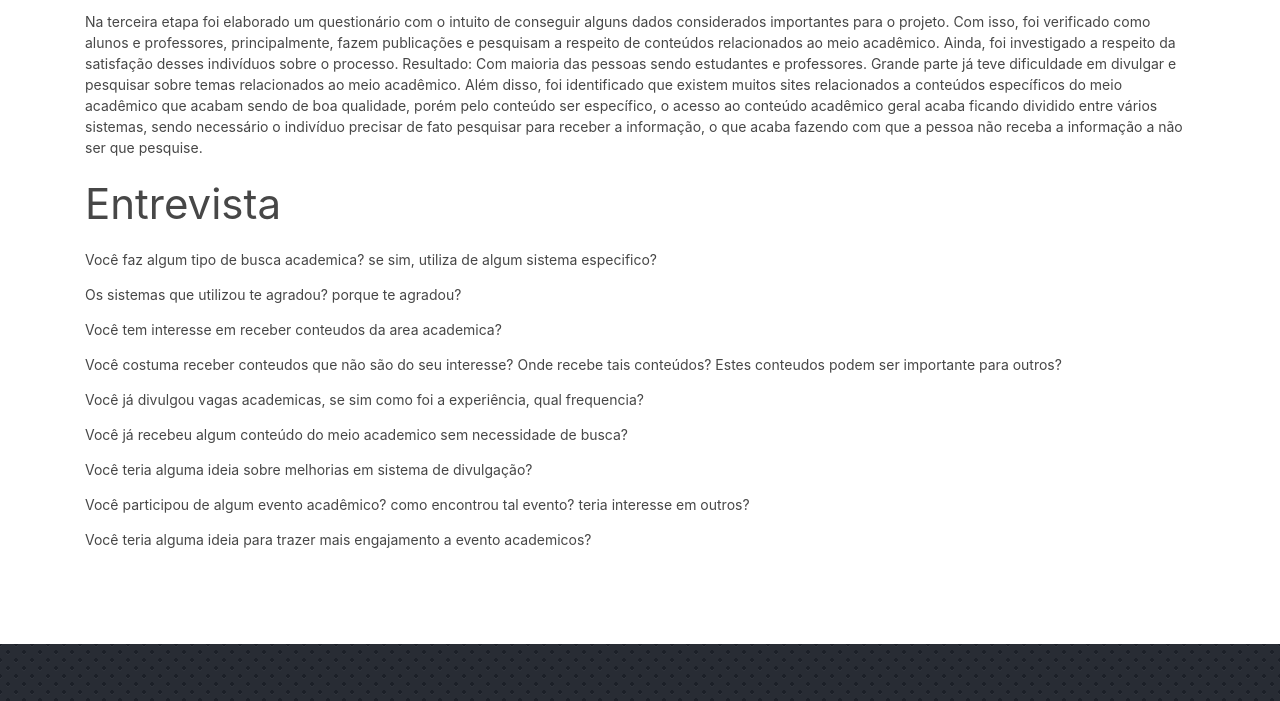
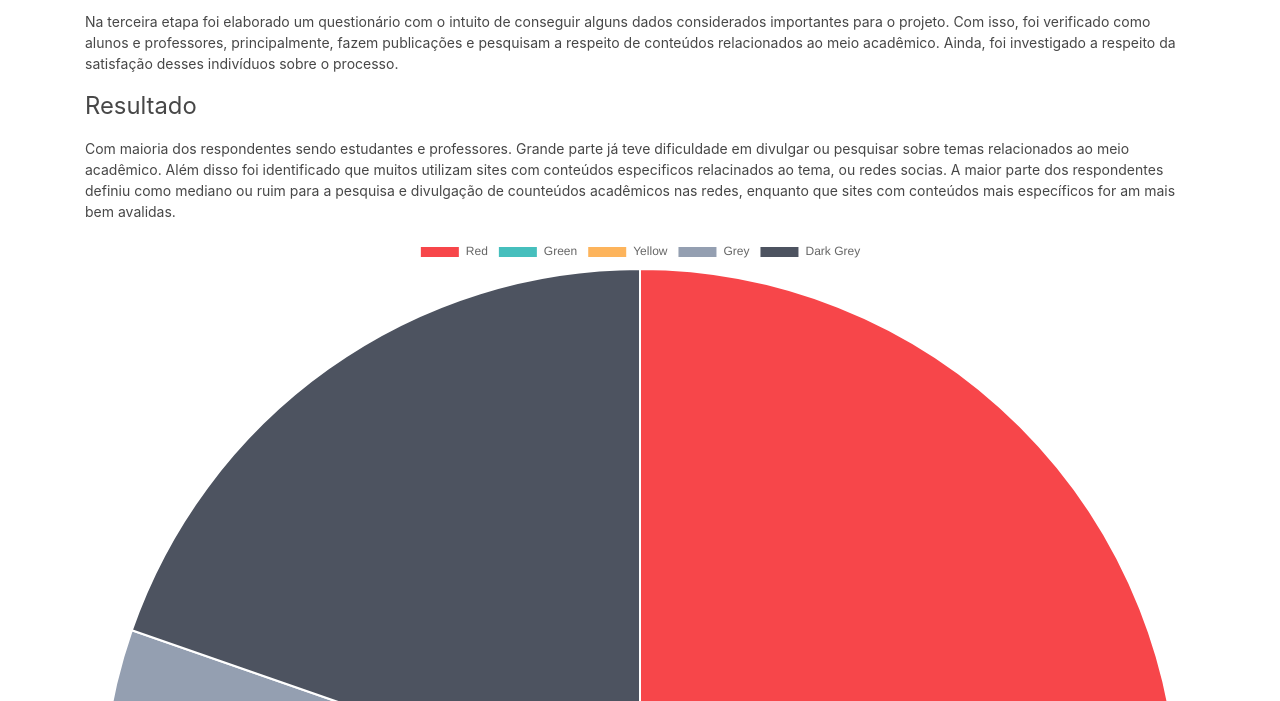
Before and after one commit to RickCarletti/SIDUFF_projeto, a plain HTML site: page imersao.html in a window 1280 px wide. Shown: the part 2989-3690 px from the top of the page. Drawn offline with nearby package versions, Linux system fonts and the light colour scheme.

Commit message:
umas alteração

```diff
--- a/imersao.html
+++ b/imersao.html
@@ -158,17 +158,22 @@ Licence URI: https://www.os-templates.com/template-terms
         <p>Na terceira etapa foi elaborado um questionário com o intuito de conseguir alguns dados considerados
           importantes para o projeto. Com isso, foi verificado como alunos e professores, principalmente, fazem
           publicações e pesquisam a respeito de conteúdos relacionados ao meio acadêmico. Ainda, foi investigado a
-          respeito da satisfação desses indivíduos sobre o processo.
+          respeito da satisfação desses indivíduos sobre o processo.</p>
 
-          Resultado:
+        <p class="sub-subtitulo">Resultado</p>
 
-          Com maioria das pessoas sendo estudantes e professores. Grande parte já teve dificuldade em divulgar e
-          pesquisar sobre temas relacionados ao meio acadêmico. Além disso, foi identificado que existem muitos sites
-          relacionados a conteúdos específicos do meio acadêmico que acabam sendo de boa qualidade, porém pelo conteúdo
-          ser específico, o acesso ao conteúdo acadêmico geral acaba ficando dividido entre vários sistemas, sendo
-          necessário o indivíduo precisar de fato pesquisar para receber a informação, o que acaba fazendo com que a
-          pessoa não receba a informação a não ser que pesquise.</p>
+        <p>Com maioria dos respondentes sendo estudantes e professores. Grande parte já teve dificuldade em divulgar ou
+          pesquisar sobre temas relacionados ao meio acadêmico. Além disso foi identificado que muitos utilizam sites
+          com
+          conteúdos especificos relacinados ao tema, ou redes socias. A maior parte dos respondentes definiu como
+          mediano
+          ou ruim para a pesquisa e divulgação de counteúdos acadêmicos nas redes, enquanto que sites com conteúdos mais
+          específicos
+          for am mais bem avalidas.</p>
+
+
       </section>
+      <div> <canvas id="pieChart"></canvas></div>
 
       <div class="clear"></div>
 
@@ -239,6 +244,25 @@ Licence URI: https://www.os-templates.com/template-terms
   <!-- Homepage specific -->
   <script src="layout/scripts/jquery.easypiechart.min.js"></script>
   <!-- / Homepage specific -->
+  <script src="https://cdnjs.cloudflare.com/ajax/libs/Chart.js/3.6.2/chart.min.js" integrity="sha512-tMabqarPtykgDtdtSqCL3uLVM0gS1ZkUAVhRFu1vSEFgvB73niFQWJuvviDyBGBH22Lcau4rHB5p2K2T0Xvr6Q==" crossorigin="anonymous" referrerpolicy="no-referrer"></script>
+  <script>
+    //pie
+    var ctxP = document.getElementById("pieChart").getContext('2d');
+    var myPieChart = new Chart(ctxP, {
+      type: 'pie',
+      data: {
+        labels: ["Red", "Green", "Yellow", "Grey", "Dark Grey"],
+        datasets: [{
+          data: [300, 50, 100, 40, 120],
+          backgroundColor: ["#F7464A", "#46BFBD", "#FDB45C", "#949FB1", "#4D5360"],
+          hoverBackgroundColor: ["#FF5A5E", "#5AD3D1", "#FFC870", "#A8B3C5", "#616774"]
+        }]
+      },
+      options: {
+        responsive: true
+      }
+    });
+  </script>
 </body>
 
 </html>
```
Also changed, not shown: layout/scripts/chart.js (added, +16 -0 lines).
